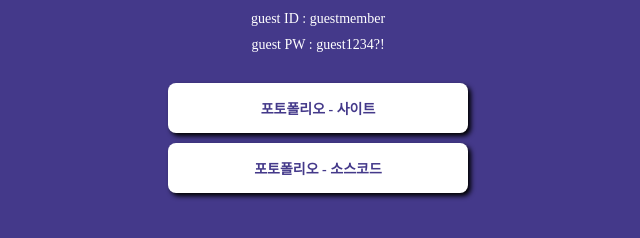
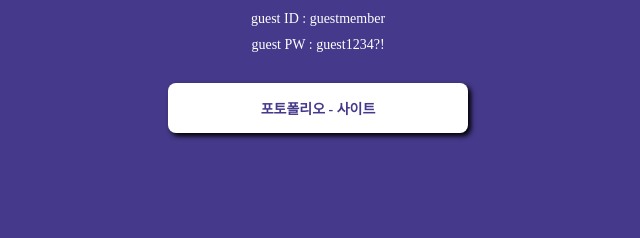
Before and after one commit to songminwoo333z/mypage, a plain HTML site: page index.html in a window 1280 px wide. Shown: the part 226-464 px from the top of the page, without its empty margins (322-962 px from the left). Drawn offline with Linux system fonts and the light colour scheme; a web font is replaced by a local one.

Commit message:
Update index.html

```diff
--- a/index.html
+++ b/index.html
@@ -97,7 +97,6 @@
         <p class="id">guest ID : guestmember</p>
         <p class="pw">guest PW : guest1234?!</p>
         <a target="_blank" href="https://songminwoo333z.github.io/mypage/">포토폴리오 - 사이트</a>
-        <a target="_blank" href="https://github.com/zingyjh/Barom_public">포토폴리오 - 소스코드</a>
     </div>
 </body>
 </html>
```
